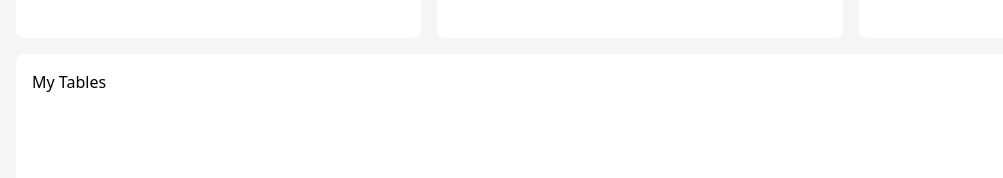
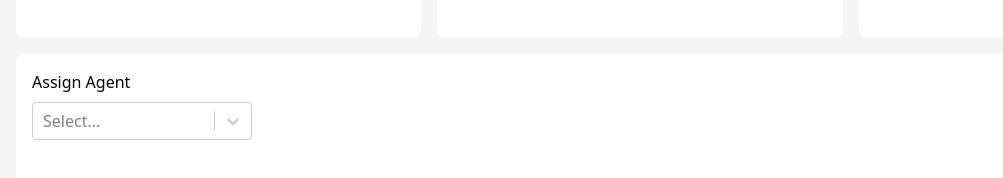
Before and after one commit to Mukesh-2307/ERP-Dashboard, a React (Vite) app: page / in a window 1280 px wide. Shown: the part 198-376 px from the top of the page, without its empty margins (0-1003 px from the left). Built offline with nearby package versions, Linux system fonts and the light colour scheme.

Commit message:
update: added the react select library and used the select tag

```diff
--- a/src/components/dashboard/Tables.jsx
+++ b/src/components/dashboard/Tables.jsx
@@ -1,11 +1,35 @@
-import React from 'react'
+import React, { useState } from 'react';
+import Select from 'react-select';
+
+const options = [
+    { value: 1, label: 'Sushil Kumar Jha' },
+    { value: 2, label: 'Amit Kumar' },
+];
+
 
 const Tables = () => {
+
+    const [selectedOption, setSelectedOption] = useState(null);
     return (
-        <div className='bg-white rounded-lg p-4 bottom-cell'>
-            <h1>My Tables</h1>
+        <div className='bg-white rounded-lg p-4 flex flex-col gap-4 bottom-cell'>
+            <div className="input-fields flex flex-col items-start gap-2">
+                <label htmlFor='WM-Select'>Assign Agent</label>
+                <div className='w-[220px]'>
+                    <Select
+                        defaultValue={"Select Agent"}
+                        onChange={setSelectedOption}
+                        options={options}
+                        name="WM-Select"
+                    />
+                </div>
+            </div>
+            <div className="tables">
+                <p>
+                    {selectedOption?.value}
+                </p>
+            </div>
         </div>
     )
 }
 
-export default Tables
+export default Tables;
```
